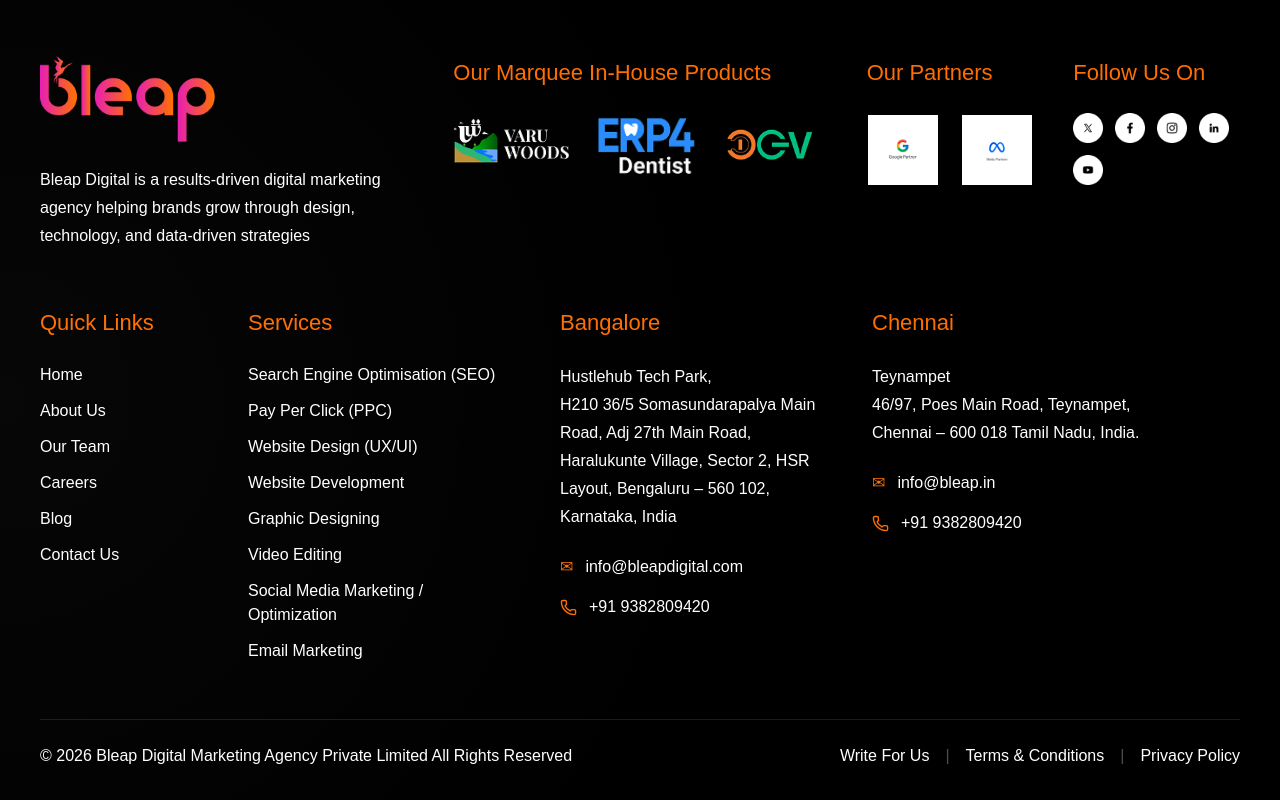
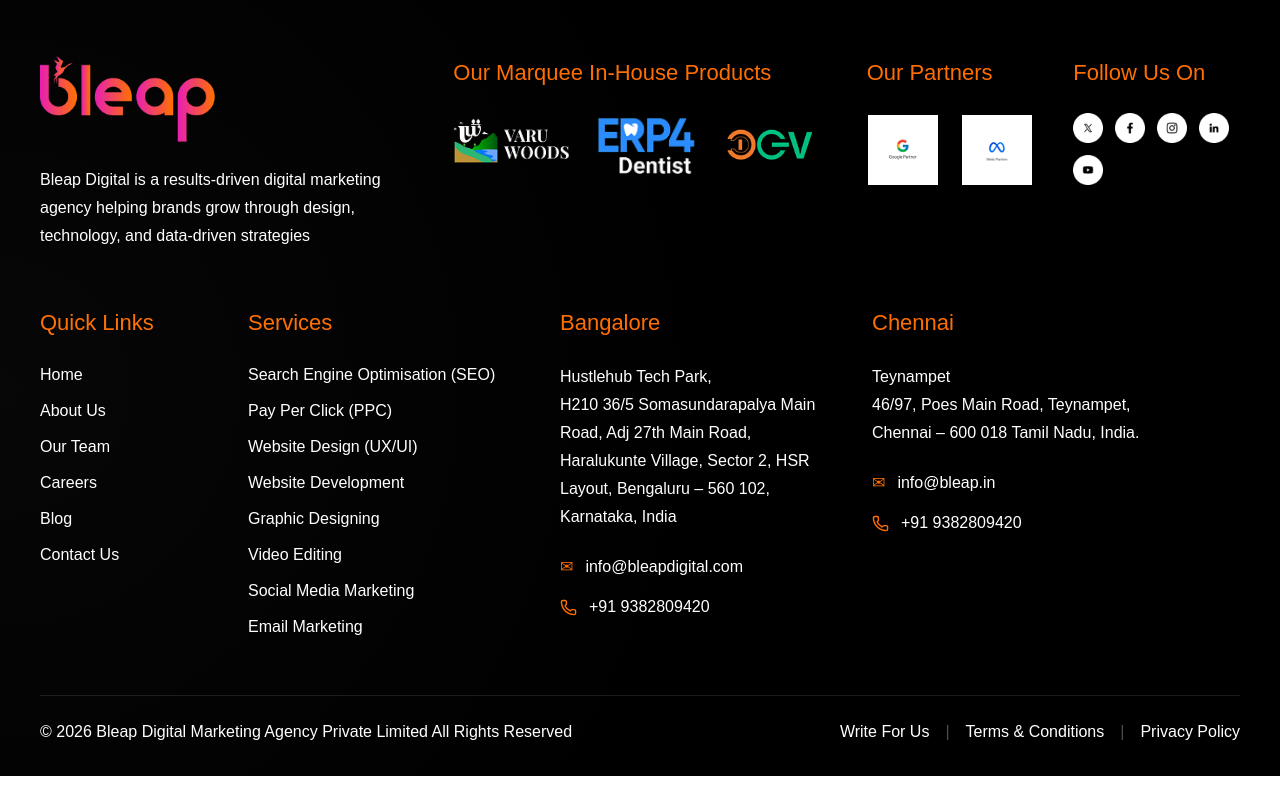
Before and after one commit to DeepakMurugan/Bleap-Nextjs, a Next.js app: page /team in a window 1280 px wide. Shown: the part 3369-4169 px from the top of the page. After the commit the page ends 4145 px from the top, so only its background shows below. Built offline with nearby package versions, Linux system fonts and the light colour scheme; a web font is replaced by a local one.

Commit message:
Initial commit

```diff
--- a/src/app/components/Footer.js
+++ b/src/app/components/Footer.js
@@ -199,7 +199,7 @@ export default function Footer() {
               <li><Link className="hover:text-[#FF6E00]" href="/services/website-development-service-in-chennai">Website Development</Link></li>
               <li><Link className="hover:text-[#FF6E00]" href="/services/graphic-design-service-in-chennai">Graphic Designing</Link></li>
               <li><Link className="hover:text-[#FF6E00]" href="/services/video-editing-service-in-chennai">Video Editing</Link></li>
-              <li><Link className="hover:text-[#FF6E00]" href="/services/social-media-marketing-in-chennai">Social Media Marketing / Optimization</Link></li>
+              <li><Link className="hover:text-[#FF6E00]" href="/services/social-media-marketing-in-chennai">Social Media Marketing </Link></li>
               <li><Link className="hover:text-[#FF6E00]" href="/services/email-marketing-in-chennai">Email Marketing</Link></li>
             </ul>
           </div>
```
